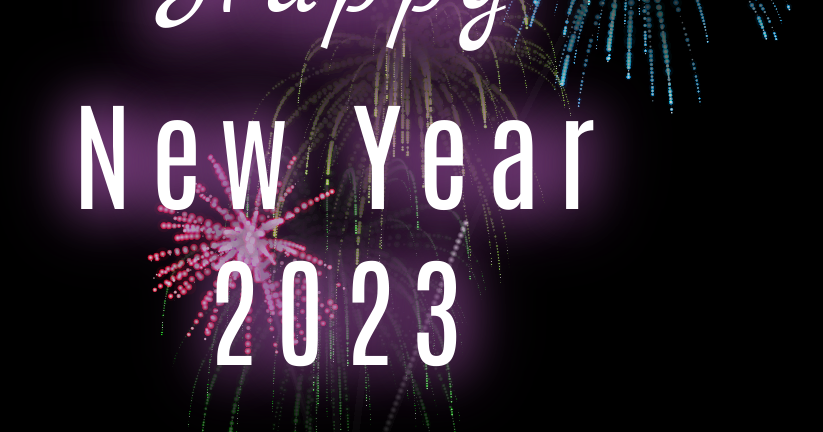
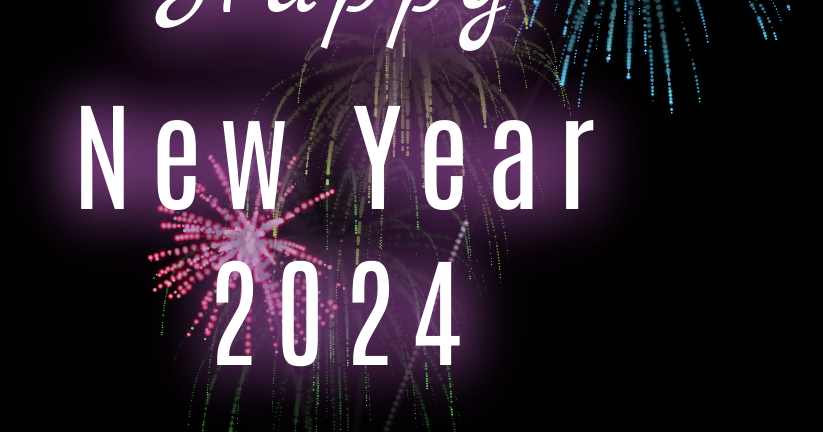
Before and after one commit to Ejanng/hny, a plain HTML site: page index.html in a window 1280 px wide. Shown: the part 254-686 px from the top of the page, without its empty margins (297-1120 px from the left). Drawn offline with nearby package versions, Linux system fonts and the light colour scheme.

Commit message:
2024 index.html

```diff
--- a/index.html
+++ b/index.html
@@ -18,7 +18,7 @@
 </head>
 <body>
     <div id="happy" data-text="Happy"><h2>Happy</h2></div>
-    <div id="newyear" data-text="New Year 2023"><h1>New Year 2023</h1></div>
+    <div id="newyear" data-text="New Year 2023"><h1>New Year 2024</h1></div>
 
     <script>
         $('body').fireworks({
```
